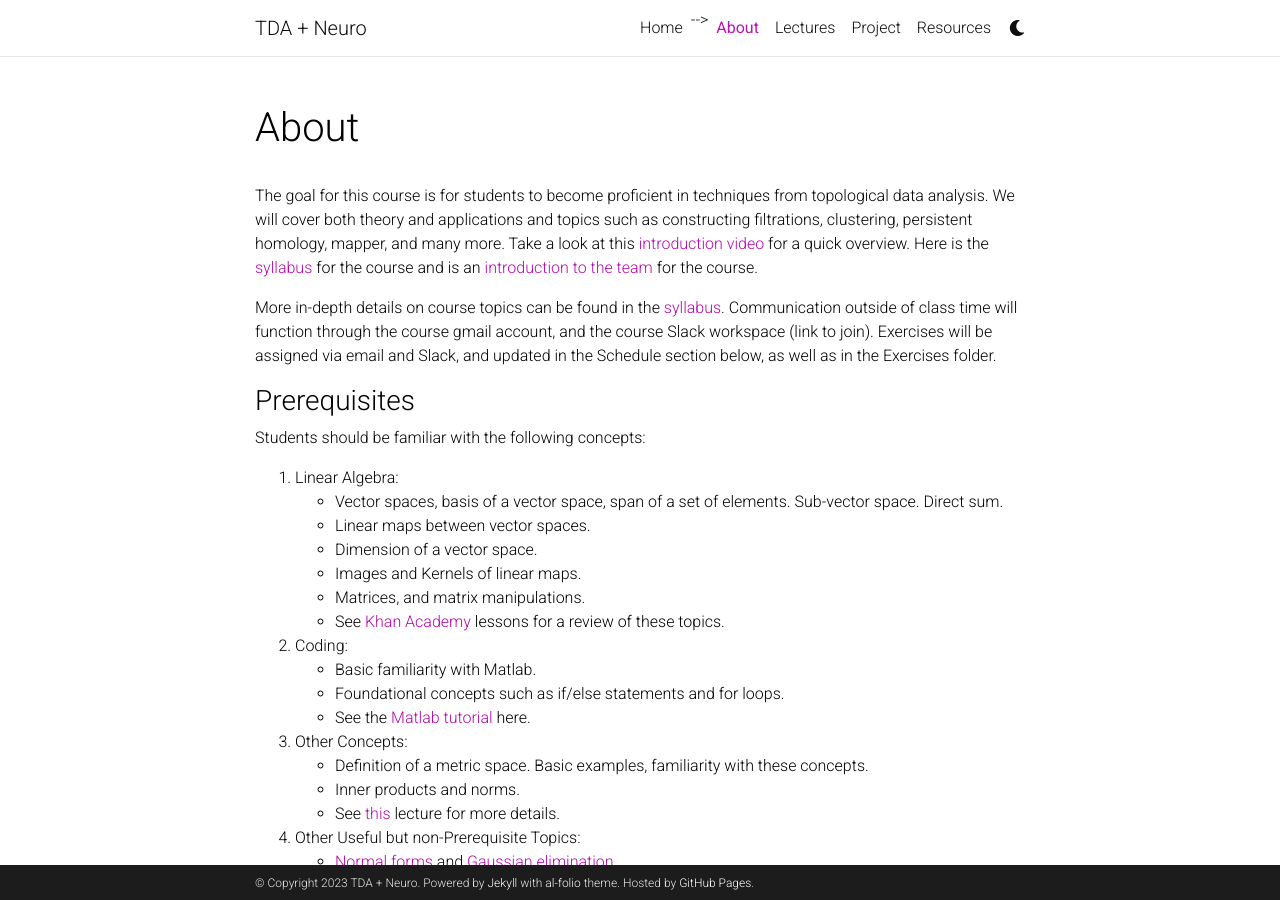
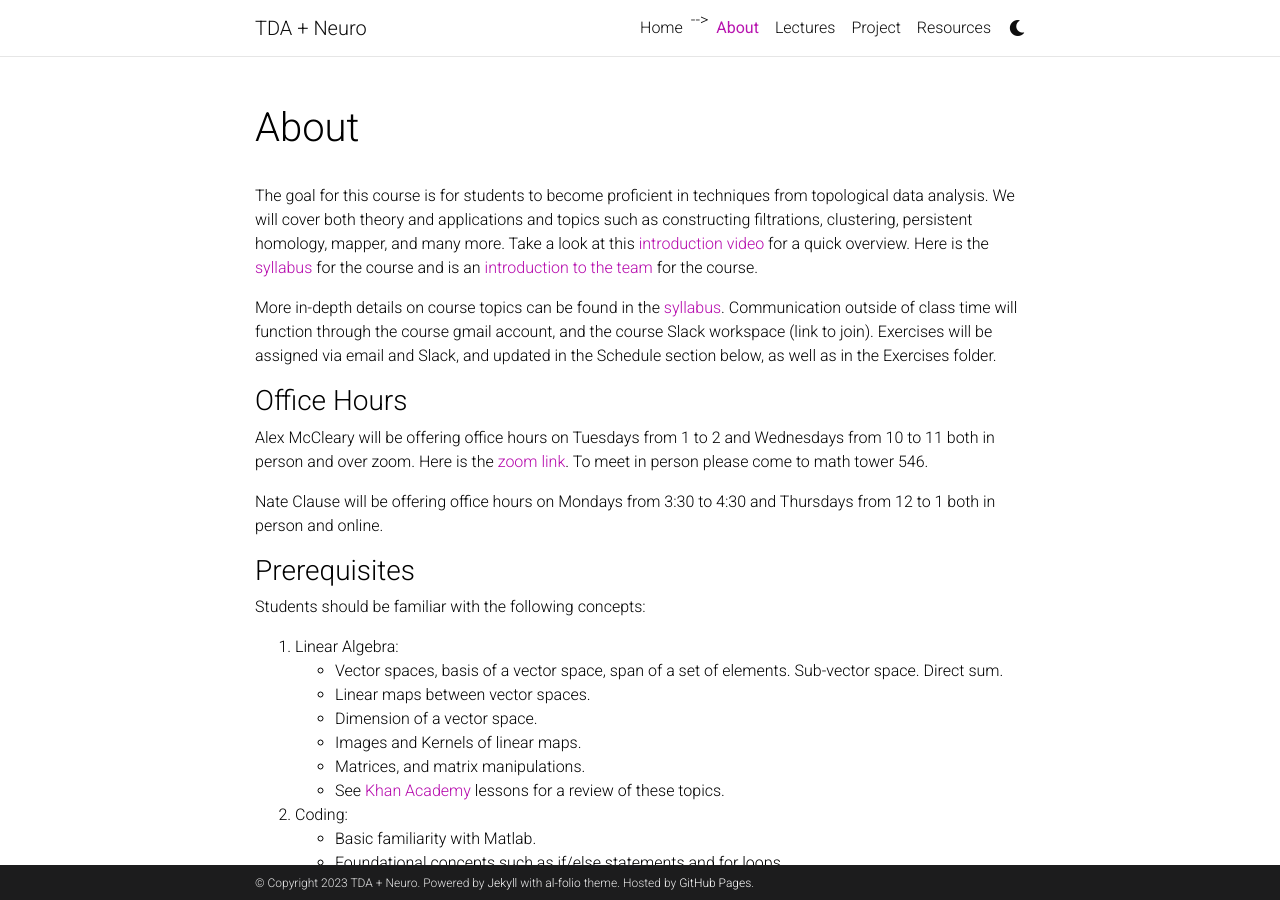
Before and after one commit to TDA-and-Neuro/TDA-and-Neuro.github.io, a Jekyll site: the page built from _pages/about.md, in a window 1280 px wide and 900 px high. Built offline with Jekyll 4.4.1, drawn with Linux system fonts in a browser that asks for light colours; comment, search, counter and statistics services are not loaded; a style sheet for code colours, icons or effects is not loaded.

Commit message:
Update 1/16

```diff
--- a/_pages/about.md
+++ b/_pages/about.md
@@ -9,6 +9,11 @@ nav_order: 1
 The goal for this course is for students to become proficient in techniques from topological data analysis. We will cover both theory and applications and topics such as constructing filtrations, clustering, persistent homology, mapper, and many more. Take a look at this [introduction video](https://youtu.be/Z_M8R88wjCo) for a quick overview. Here is the [syllabus](syllabus.pdf) for the course and is an [introduction to the team](https://youtu.be/4YcM8oXAm28) for the course.
 
 More in-depth details on course topics can be found in the [syllabus](syllabus.pdf). Communication outside of class time will function through the course gmail account, and the course Slack workspace (link to join). Exercises will be assigned via email and Slack, and updated in the Schedule section below, as well as in the Exercises folder.
+
+### Office Hours
+Alex McCleary will be offering office hours on Tuesdays from 1 to 2 and Wednesdays from 10 to 11 both in person and over zoom. Here is the [zoom link](https://osu.zoom.us/j/94770708980?pwd=L0VuazVabVhlaStRUlpWWHYrSDhidz09). To meet in person please come to math tower 546.
+
+Nate Clause will be offering office hours on Mondays from 3:30 to 4:30 and Thursdays from 12 to 1 both in person and online.
 
 ### Prerequisites
 Students should be familiar with the following concepts:
```
Also changed, not shown: 17 other files.
